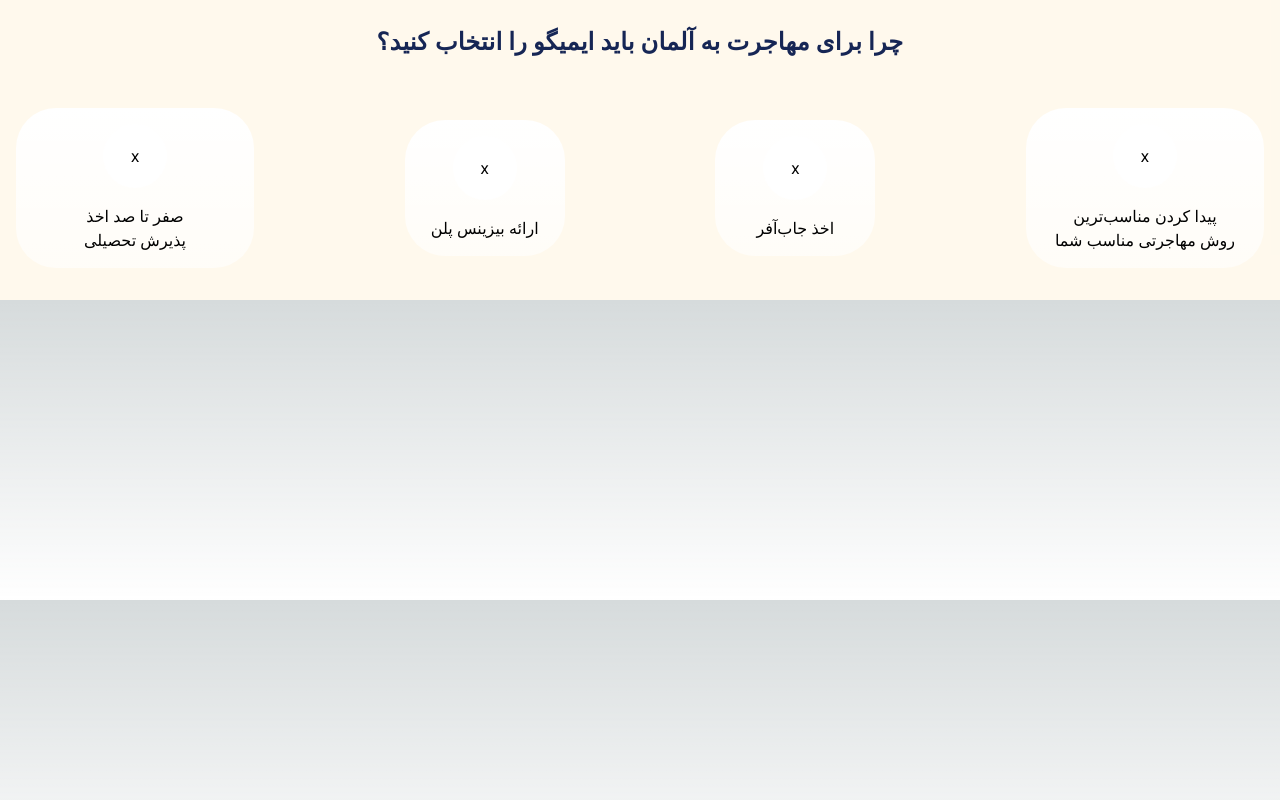
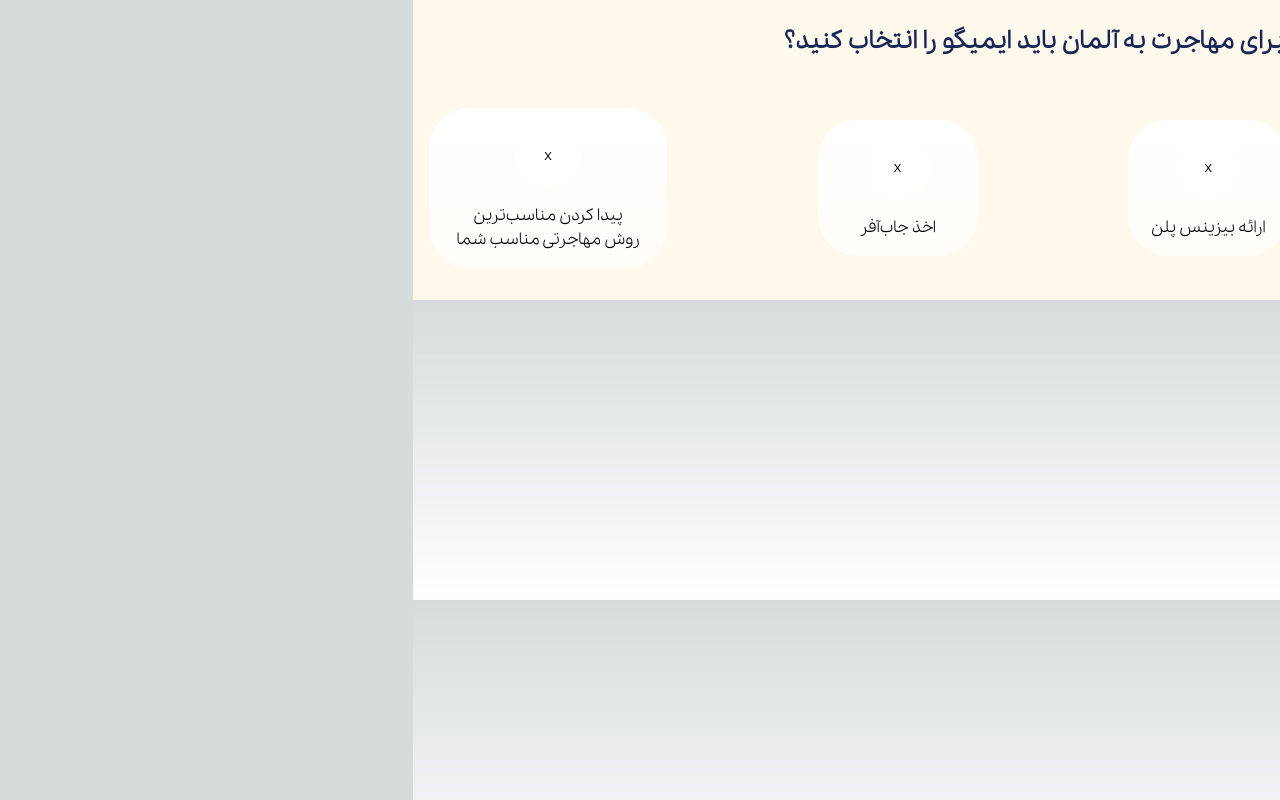
Before and after one commit to hmphne/nextjs-animation-idb, a Next.js app: page / in a window 1280 px wide. Built offline with nearby package versions, Linux system fonts and the light colour scheme.

Commit message:
feat: added pelak

```diff
--- a/app/globals.css
+++ b/app/globals.css
@@ -18,10 +18,14 @@
 
 body {
   color: rgb(var(--foreground-rgb));
-  background: linear-gradient(
-      to bottom,
+  background: linear-gradient(to bottom,
       transparent,
-      rgb(var(--background-end-rgb))
-    )
-    rgb(var(--background-start-rgb));
+      rgb(var(--background-end-rgb))) rgb(var(--background-start-rgb));
+  font-family: var(--font-pelak);
 }
+
+.gradient-text {
+  background: linear-gradient(270deg, #DD5602 0%, #FFA630 33.51%);
+  -webkit-background-clip: text;
+  -webkit-text-fill-color: transparent;
+}
--- a/app/layout.js
+++ b/app/layout.js
@@ -1,17 +1,26 @@
-import { Inter } from 'next/font/google'
-import './globals.css'
-
-const inter = Inter({ subsets: ['latin'] })
+import "./globals.css";
+import localFont from "next/font/local";
 
 export const metadata = {
-  title: 'Create Next App',
-  description: 'Generated by create next app',
-}
+  title: "Create Next App",
+  description: "Generated by create next app",
+};
+
+const pelak = localFont({
+  src: [
+    {
+      path: "../public/fonts/PelakFA-Regular.woff2",
+      weight: "400",
+    },
+  ],
+  variable: "--font-pelak",
+  display: "swap",
+});
 
 export default function RootLayout({ children }) {
   return (
-    <html lang="en">
-      <body className={inter.className}>{children}</body>
+    <html lang="fa-IR" dir="rtl">
+      <body className={pelak.variable}>{children}</body>
     </html>
-  )
+  );
 }
--- a/tailwind.config.js
+++ b/tailwind.config.js
@@ -1,18 +1,22 @@
 /** @type {import('tailwindcss').Config} */
 module.exports = {
   content: [
-    './pages/**/*.{js,ts,jsx,tsx,mdx}',
-    './components/**/*.{js,ts,jsx,tsx,mdx}',
-    './app/**/*.{js,ts,jsx,tsx,mdx}',
+    "./pages/**/*.{js,ts,jsx,tsx,mdx}",
+    "./components/**/*.{js,ts,jsx,tsx,mdx}",
+    "./app/**/*.{js,ts,jsx,tsx,mdx}",
   ],
   theme: {
     extend: {
+      fontFamily: {
+        pelak: ["var(--font-pelak)"],
+      },
       backgroundImage: {
-        'gradient-radial': 'radial-gradient(var(--tw-gradient-stops))',
-        'gradient-conic':
-          'conic-gradient(from 180deg at 50% 50%, var(--tw-gradient-stops))',
+        "gradient-orange": "linear-gradient(270deg, #DD5602 0%, #FFA630 33.51%)",
+        "gradient-radial": "radial-gradient(var(--tw-gradient-stops))",
+        "gradient-conic":
+          "conic-gradient(from 180deg at 50% 50%, var(--tw-gradient-stops))",
       },
     },
   },
   plugins: [],
-}
+};
```
Also changed, not shown: public/fonts/PelakFA-Regular.woff2 (added).
